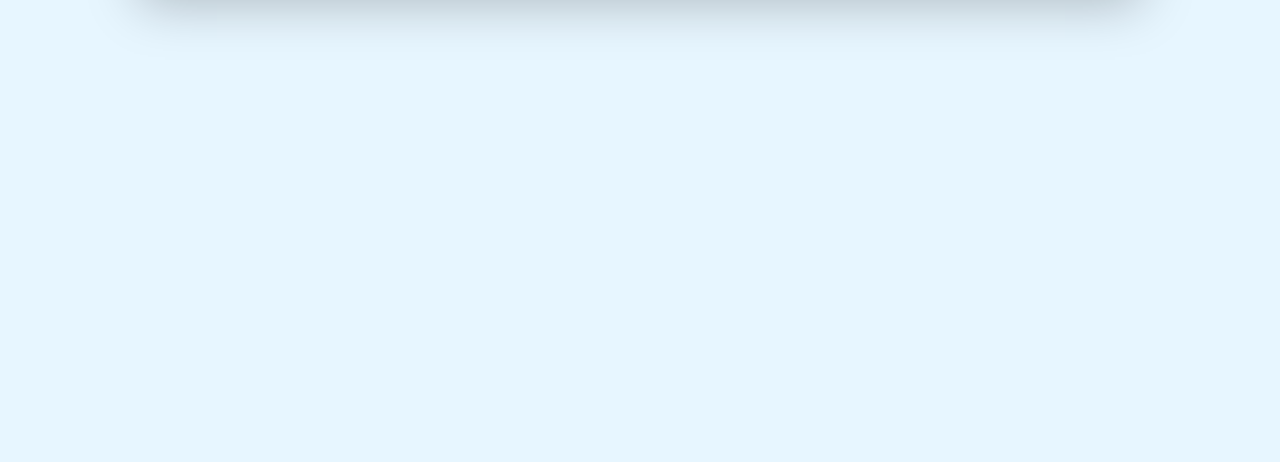
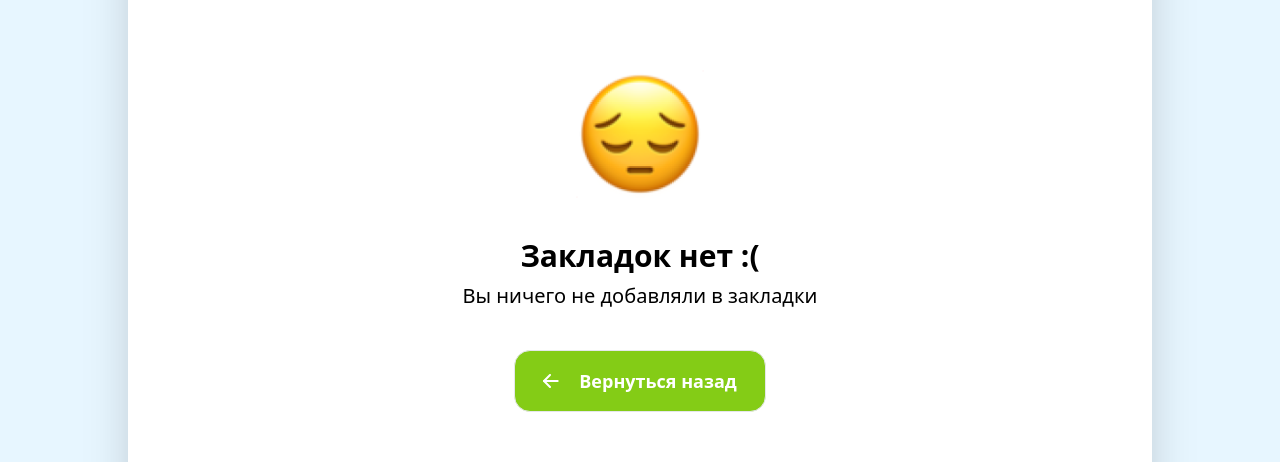
Before and after one commit to Floyd-88/OnlineMarketSnickers, a Vue app: page /favorite in a window 1280 px wide. Shown: the part 701-1163 px from the top of the page. Before the commit the page ends 800 px from the top, so only its background shows below. Built offline with nearby package versions, Linux system fonts and the light colour scheme; no server answers.

Commit message:
status favorite and orders

```diff
--- a/src/components/DrawerFooter.vue
+++ b/src/components/DrawerFooter.vue
@@ -1,14 +1,13 @@
 <script setup>
-import { storeToRefs } from 'pinia';
+import { storeToRefs } from 'pinia'
 import { useCounterStore } from '@/stores/root'
 
-const rootStore = useCounterStore();
+const rootStore = useCounterStore()
 const { isDisabledBuyBtn } = storeToRefs(rootStore)
 
 let props = defineProps({
   basketCardsUser: Array
 })
-
 </script>
 
 <template>
@@ -16,16 +15,26 @@ let props = defineProps({
     <div class="flex">
       <p class="text-lg pr-2">Итого:</p>
       <div class="flex-1 border-b-2 border-dashed"></div>
-            <p class="font-bold pl-2">{{ props.basketCardsUser.reduce((accum, b) => accum + b.price, 0)}} руб. </p>
+      <p class="font-bold pl-2">
+        {{ props.basketCardsUser.reduce((accum, b) => accum + b.price, 0) }} руб.
+      </p>
     </div>
     <div class="flex">
       <p class="text-lg pr-2">Налог 5%:</p>
       <span class="flex-1 border-b-2 border-dashed"></span>
-            <p class="font-bold pl-2">{{ (props.basketCardsUser.reduce((accum, b) => accum + b.price, 0) * 0.05).toFixed(2) }} руб.</p>
+      <p class="font-bold pl-2">
+        {{
+          (props.basketCardsUser.reduce((accum, b) => accum + b.price, 0) * 0.05).toFixed(2)
+        }}
+        руб.
+      </p>
     </div>
     <button
       :disabled="isDisabledBuyBtn || props.basketCardsUser.length === 0"
       @click="rootStore.buySnickers()"
-        class="flex items-center justify-center border w-full p-4 bg-lime-500 rounded-2xl text-white font-semibold hover:bg-lime-600 transition relative disabled:bg-gray-300">Оформить заказ <img class="absolute right-5" src="/icons/next.svg" alt="next"></button>
+      class="flex items-center justify-center border w-full p-4 bg-lime-500 rounded-2xl text-white font-semibold hover:bg-lime-600 transition relative disabled:bg-gray-300"
+    >
+      Оформить заказ <img class="absolute right-5" src="/icons/next.svg" alt="next" />
+    </button>
   </div>
 </template>
--- /dev/null
+++ b/src/components/NotOrders.vue
@@ -0,0 +1,23 @@
+<script setup>
+import { useRouter, useRoute } from 'vue-router'
+import ButtonVue from './buttons/ButtonVue.vue';
+
+const router = useRouter()
+const route = useRoute()
+
+console.log(router)
+console.log(route.name)
+
+defineProps({
+    statusPage: Object
+})
+</script>
+
+<template>
+    <div class="flex flex-col items-center pt-28 pb-32">
+        <img class="w-32 h-32 mb-10" :src="statusPage.smile" alt="smile">
+        <h2 class="text-3xl font-semibold mb-2">{{ statusPage.title }}</h2>
+        <p class="text-xl text-center mb-10">{{ statusPage.text }}</p>
+        <ButtonVue v-if="route.name !== 'home'" @click="router.go(-1)"/>
+    </div>
+</template>
--- a/src/components/StatusBasket.vue
+++ b/src/components/StatusBasket.vue
@@ -1,4 +1,5 @@
 <script setup>
+import ButtonVue from './buttons/ButtonVue.vue';
 import { inject } from 'vue';
 
 defineProps({
@@ -15,30 +16,7 @@ const openBasket = inject('openBasket')
     <img class="mb-4" :src="statusImg" alt="img status" />
     <h3 class="text-2xl font-bold mb-2">{{ statusTitle }}</h3>
     <p class="text-gray-400 mb-7">{{ statusDesc }}</p>
-    <button @click="openBasket(false)" class="flex items-center gap-5 border rounded-2xl bg-lime-500 text-white font-semibold text-lg py-4 px-7  hover:bg-lime-600 transition ">
-      <svg
-        width="16"
-        height="14"
-        viewBox="0 0 16 14"
-        fill="none"
-        xmlns="http://www.w3.org/2000/svg"
-      >
-        <path
-          d="M14.7144 7L1.00007 7"
-          stroke="white"
-          stroke-width="2"
-          stroke-linecap="round"
-          stroke-linejoin="round"
-        />
-        <path
-          d="M7 13L1 7L7 1"
-          stroke="white"
-          stroke-width="2"
-          stroke-linecap="round"
-          stroke-linejoin="round"
-        />
-      </svg>
-      Вернуться назад
-    </button>
+
+    <ButtonVue @click="openBasket(false)"/>
   </div>
 </template>
--- /dev/null
+++ b/src/components/buttons/ButtonVue.vue
@@ -0,0 +1,29 @@
+<script setup></script>
+
+<template>
+    <button class="flex items-center gap-5 border rounded-2xl bg-lime-500 text-white font-semibold text-lg py-4 px-7  hover:bg-lime-600 transition ">
+      <svg
+        width="16"
+        height="14"
+        viewBox="0 0 16 14"
+        fill="none"
+        xmlns="http://www.w3.org/2000/svg"
+      >
+        <path
+          d="M14.7144 7L1.00007 7"
+          stroke="white"
+          stroke-width="2"
+          stroke-linecap="round"
+          stroke-linejoin="round"
+        />
+        <path
+          d="M7 13L1 7L7 1"
+          stroke="white"
+          stroke-width="2"
+          stroke-linecap="round"
+          stroke-linejoin="round"
+        />
+      </svg>
+      Вернуться назад
+    </button>
+</template>
--- a/src/pages/FavoritesPage.vue
+++ b/src/pages/FavoritesPage.vue
@@ -4,9 +4,10 @@ import FiltersSearch from '@/components/FiltersSearch.vue'
 
 import { storeToRefs } from 'pinia'
 import { useCounterStore } from '@/stores/root'
+import NotOrders from '@/components/NotOrders.vue';
 
 const rootStore = useCounterStore()
-const { likeCardsUser } = storeToRefs(rootStore)
+const { likeCardsUser, statusPage } = storeToRefs(rootStore)
 </script>
 
 <template>
@@ -16,8 +17,11 @@ const { likeCardsUser } = storeToRefs(rootStore)
   </div>
 
   <CardList
+  v-if="likeCardsUser.length > 0"
     :cards="likeCardsUser"
     @onClickLikeCard="rootStore.addLikeCard"
     @onClickAddBasket="rootStore.addCardBasket"
   />
+
+  <NotOrders v-else :statusPage="statusPage.statusFavorites"/>
 </template>
--- a/src/pages/HomePage.vue
+++ b/src/pages/HomePage.vue
@@ -1,12 +1,14 @@
 <script setup>
 import CardList from '../components/CardsList.vue'
 import FiltersSearch from '@/components/FiltersSearch.vue'
+import NotOrders from '@/components/NotOrders.vue';
+
 
 import { storeToRefs } from 'pinia'
 import { useCounterStore } from '@/stores/root'
 
 const rootStore = useCounterStore()
-const { cards } = storeToRefs(rootStore)
+const { cards, statusPage } = storeToRefs(rootStore)
 </script>
 
 <template>
@@ -16,8 +18,11 @@ const { cards } = storeToRefs(rootStore)
   </div>
 
   <CardList
+    v-if="cards.length > 0"
     :cards="cards"
     @onClickLikeCard="rootStore.addLikeCard"
     @onClickAddBasket="rootStore.addCardBasket"
   />
+
+  <NotOrders v-else :statusPage="statusPage.statusSnickers"/>
 </template>
--- a/src/stores/root.js
+++ b/src/stores/root.js
@@ -17,6 +17,25 @@ export const useCounterStore = defineStore('root', {
       statusImg: '/basket.svg',
       statusTitle: 'Корзина пустая',
       statusDesc: 'Добавьте хотя бы одну пару кроссовок, чтобы сделать заказ.'
+    },
+
+    //отсутствие заказов
+    statusPage: {
+    statusOrders: {
+      smile: '/not_orders.png',
+      title: 'У вас нет заказов',
+      text: 'Оформите хотя бы один заказ.'
+    },
+    statusFavorites: {
+      smile: '/not_favorites.png',
+      title: 'Закладок нет :(',
+      text: 'Вы ничего не добавляли в закладки'
+    },
+    statusSnickers: {
+      smile: '/not_favorites.png',
+      title: 'Товары отстуствуют',
+      text: 'В данный момент в наличии нет доступных товаров'
+    },
     },
 
     isShowBasket: false, //показывать корзину
```
Also changed, not shown: public/not_favorites.png (added), public/not_orders.png (added). Lines whose indentation alone changed are shown as unchanged.
